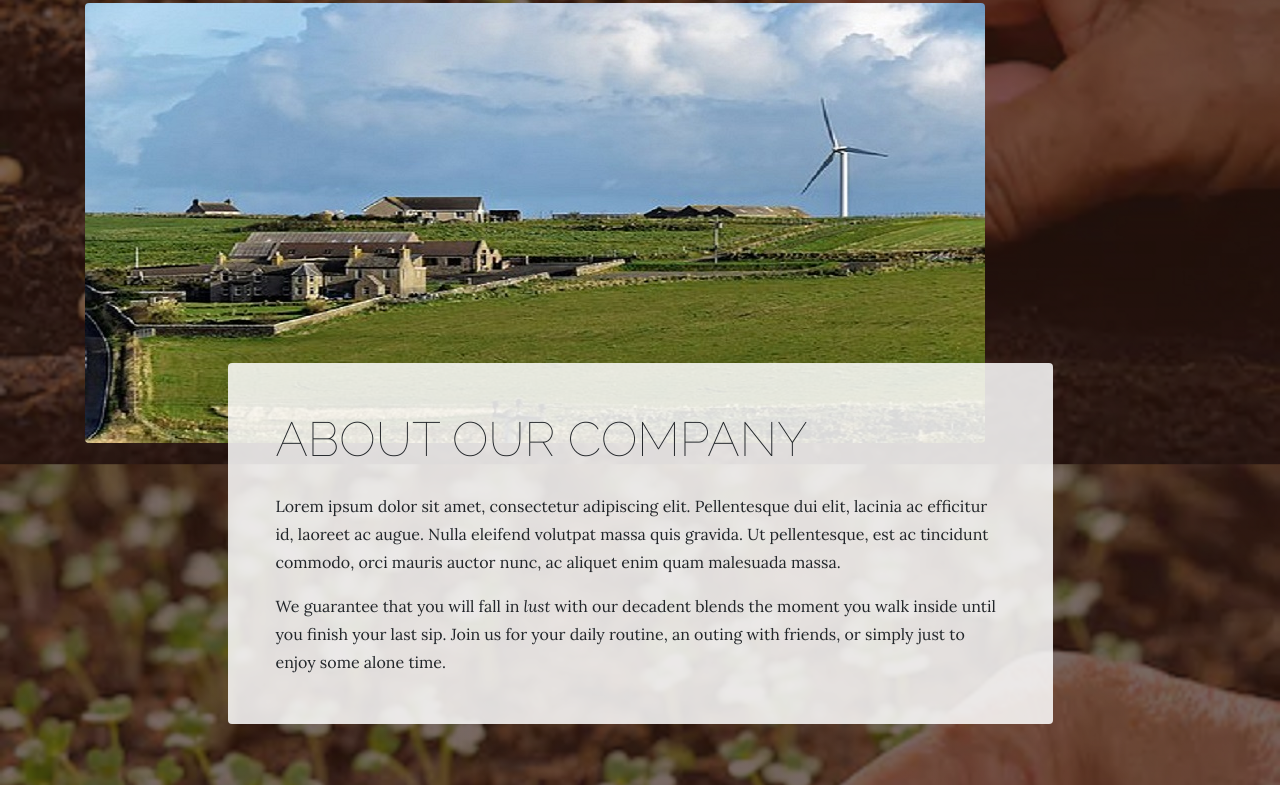
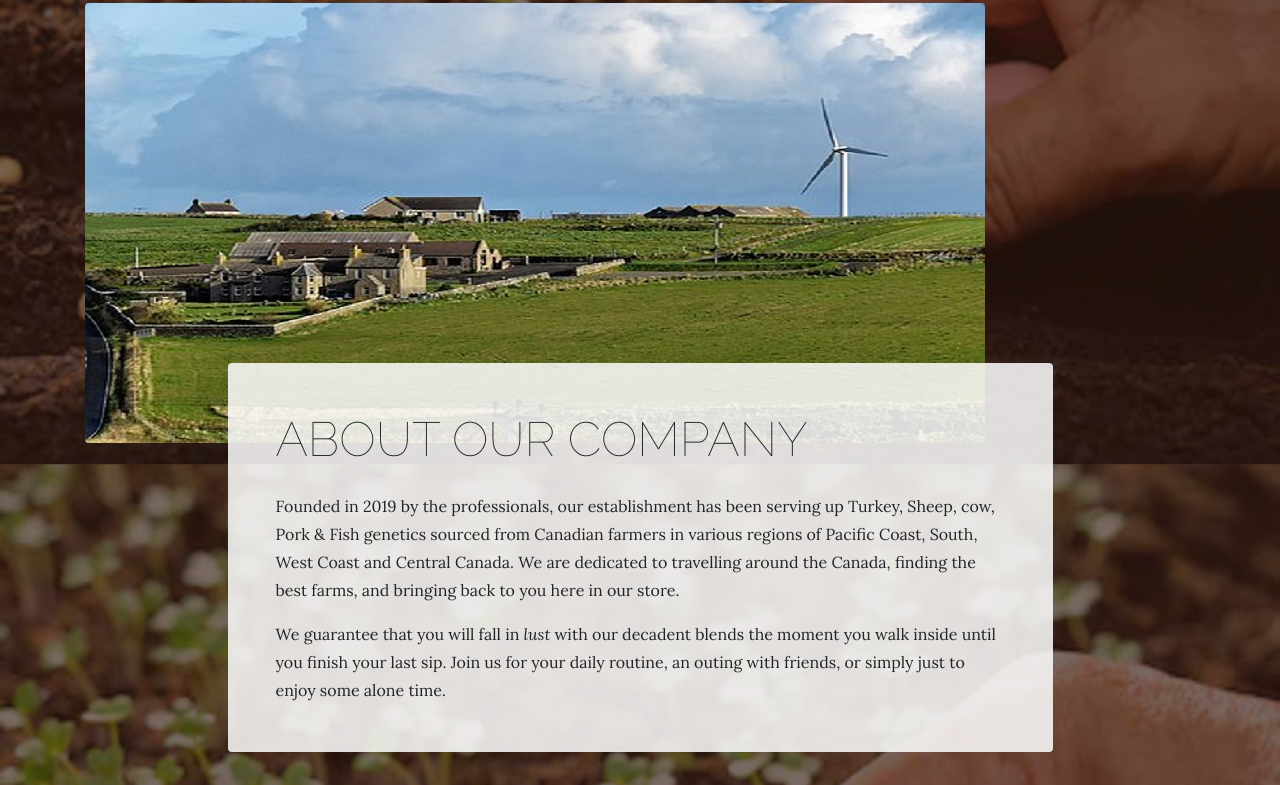
Before and after one commit to MajidToorani/GeniusAgroGenetics, a website: page about.html in a window 1280 px wide. Shown: the part 389-1174 px from the top of the page. Drawn offline with Linux system fonts and the light colour scheme.

Commit message:
Update about.html

```diff
--- a/about.html
+++ b/about.html
@@ -68,10 +68,7 @@
                 <span class="section-heading-upper"></span>
                 <span class="section-heading-lower">About Our Company</span>
               </h2>
-              <p>Lorem ipsum dolor sit amet, consectetur adipiscing elit.
-			Pellentesque dui elit, lacinia ac efficitur id, laoreet ac augue. Nulla
-			eleifend volutpat massa quis gravida. Ut pellentesque, est ac tincidunt
-			commodo, orci mauris auctor nunc, ac aliquet enim quam malesuada massa.</p>
+              <p>Founded in 2019 by the professionals, our establishment has been serving up Turkey, Sheep, cow, Pork & Fish genetics sourced from Canadian farmers in various regions of Pacific Coast, South, West Coast and Central Canada. We are dedicated to travelling around the Canada, finding the best farms, and bringing back to you here in our store.</p>
               <p class="mb-0">We guarantee that you will fall in <em>lust</em> with our decadent blends the moment you walk inside until you finish your last sip. Join us for your daily routine, an outing with friends, or simply just to enjoy some alone time.</p>
             </div>
           </div>
```
